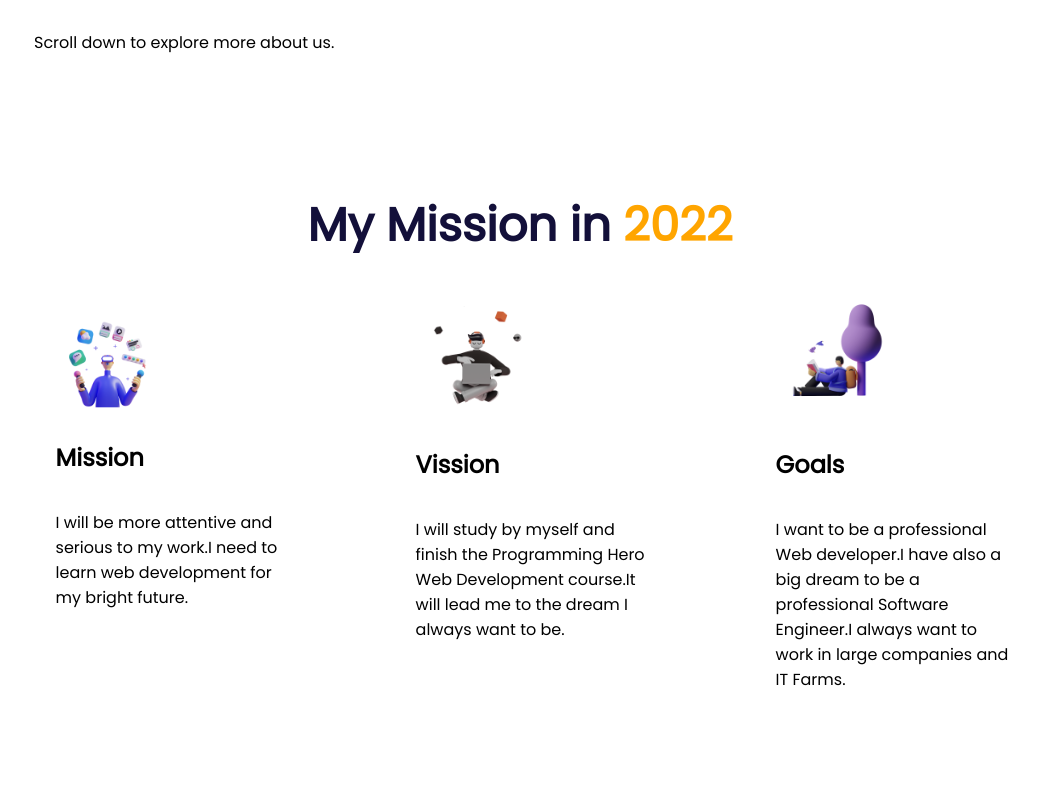
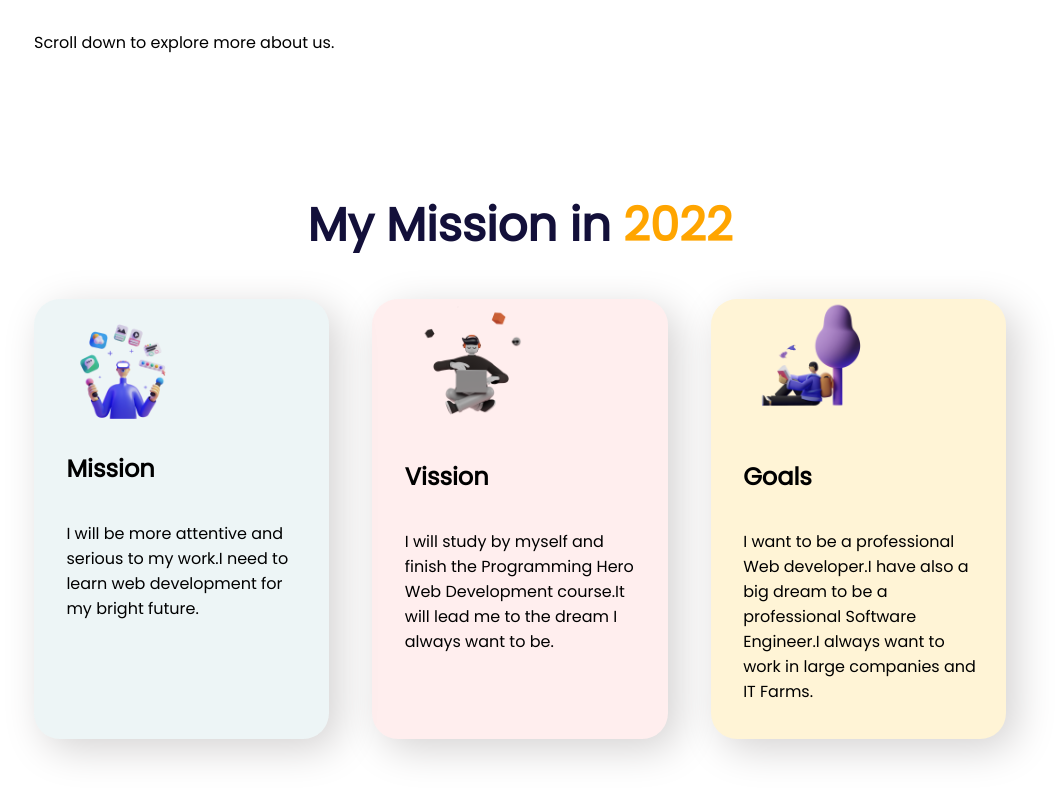
Before and after one commit to saifulislam888911/Advertisement-Website_m-5_a-1, a plain HTML site: page index.html in a window 1280 px wide. Shown: the part 544-1344 px from the top of the page, without its empty margins (120-1179 px from the left). Drawn offline with Linux system fonts and the light colour scheme.

Commit message:
2ndportion-done commit

```diff
--- a/index.html
+++ b/index.html
@@ -45,19 +45,19 @@
             <h1>My Mission in <span class="orange-color">2022</span></h1>
         </div>
         <div class="fexibility-container">
-            <div class="three-width">
+            <div id="mission" class="three-width">
                 <img src="image/mission.png" alt="">
                 <h2>Mission</h2>
                 <p>I will be more attentive and serious to my work.I need to learn web development for my bright future.
                 </p>
             </div>
-            <div class="three-width">
+            <div id="vission" class="three-width">
                 <img src="image/vission.png" alt="">
                 <h2>Vission</h2>
                 <p>I will study by myself and finish the Programming Hero Web Development course.It will lead me to the
                     dream I always want to be.</p>
             </div>
-            <div class="three-width">
+            <div id="goal" class="three-width">
                 <img src="image/goal.png" alt="">
                 <h2>Goals</h2>
                 <p>I want to be a professional Web developer.I have also a big dream to be a professional Software
--- a/style.css
+++ b/style.css
@@ -50,12 +50,14 @@ section{
 
 .three-width{
     width: 25%;
-    padding-left: 7%;
-    padding-right: 4%;
+    padding-left: 3%;
+    padding-right: 2%;
 }
 .three-width img{
-    width: 50%;
+    width: 55%;
 }
+
+
 
 
 
@@ -82,3 +84,25 @@ font-size: 31px;
 line-height: 70px;
 color: #13103A;
 }
+
+#mission{
+    box-shadow: 10px 10px 40px rgb(212, 210, 210);
+    margin-left: 5%;
+    margin-right: 2%;
+    background: rgba(79, 157, 166, 0.1);
+    border-radius: 26px;
+}
+#vission{
+    box-shadow: 10px 10px 40px rgb(212, 210, 210);
+    margin-left: 2%;
+    margin-right: 2%;
+    background: rgba(255, 89, 89, 0.1);
+    border-radius: 26px;
+}
+#goal{
+    box-shadow: 10px 10px 40px rgb(212, 210, 210);
+    margin-left: 2%;
+    margin-right: 5%;
+    background: #FFF4D6;
+    border-radius: 26px;
+}
```
